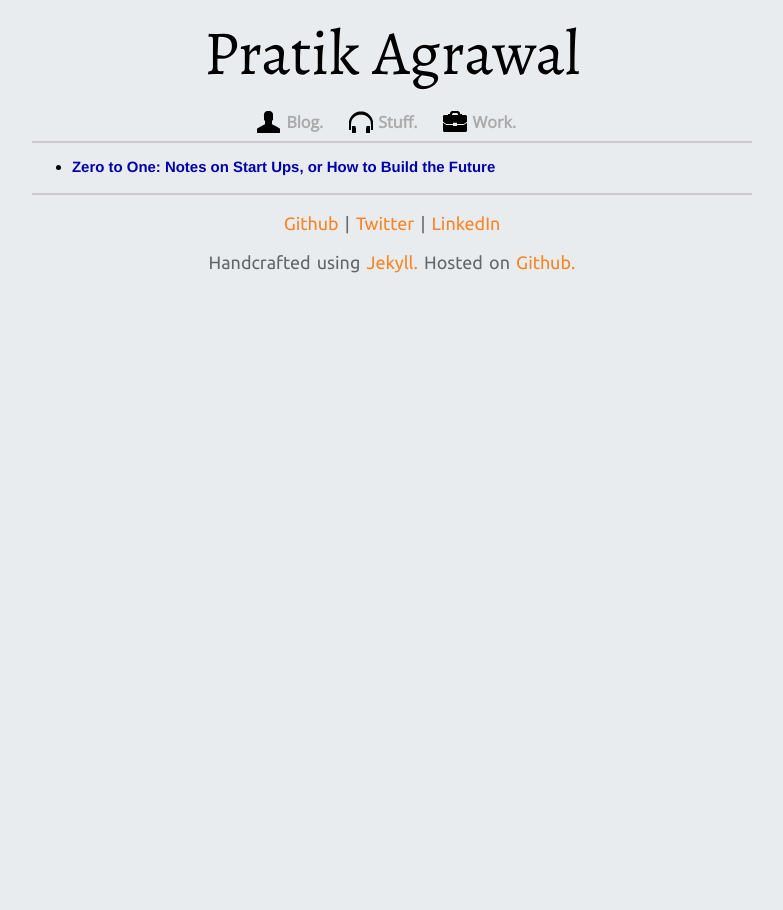
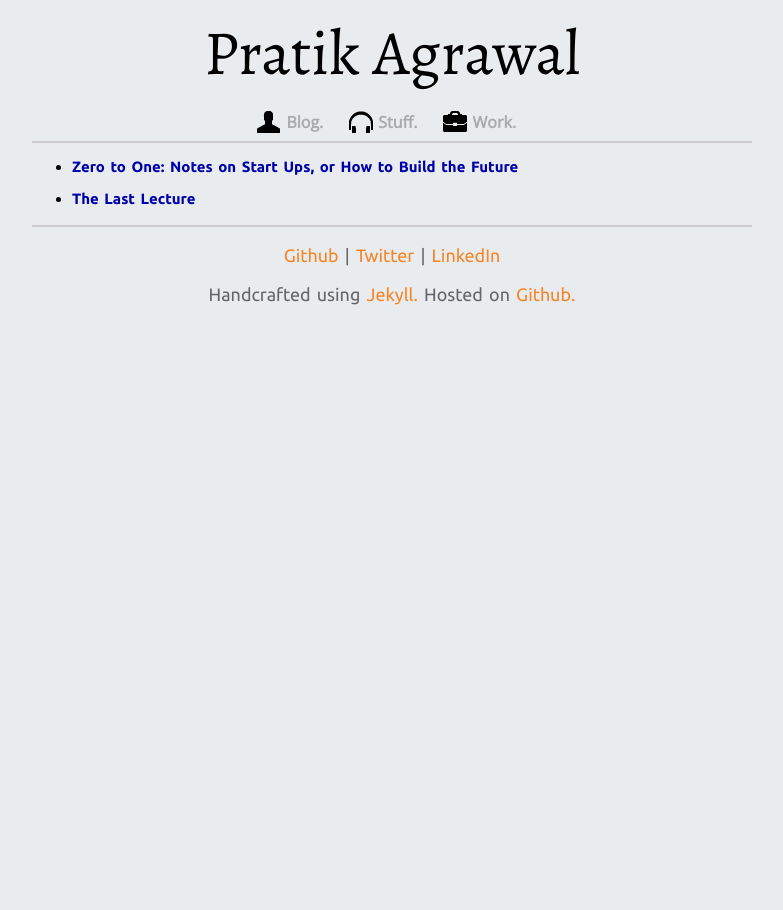
Before and after one commit to pratik98/pratik98.github.com, a Jekyll site: the page built from read.md, in a window 1280 px wide. Shown: the whole page, without its empty margins (248-1031 px from the left). Built offline with Jekyll 4.4.1, drawn with Linux system fonts in a browser that asks for light colours; nearby versions of some CDN libraries.

Commit message:
added the last lecture

```diff
--- a/read.md
+++ b/read.md
@@ -3,3 +3,5 @@ layout: default
 title:  "Books - Pratik Agrawal"
 ---
 * **[Zero to One: Notes on Start Ups, or How to Build the Future](https://amzn.to/31gr1DW)**
+
+* **[The Last Lecture](https://read.amazon.in/kp/embed?asin=B002V0924C&preview=newtab&linkCode=kpe&ref_=cm_sw_r_kb_dp_NPYEDbB1KQ7V5&tag=prat01-21)**
```
